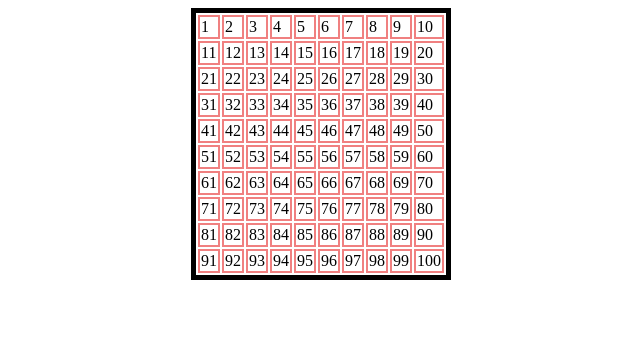
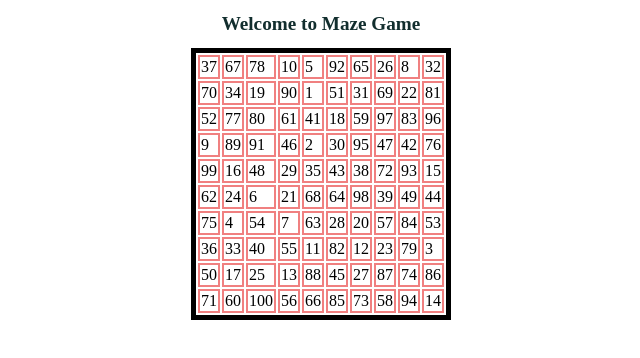
Before and after one commit to syedhsq25/html, a plain HTML site: page 6.html in a window 1280 px wide. Shown: the whole page, without its empty margins (319-959 px from the left). Drawn offline with Linux system fonts and the light colour scheme.

Commit message:
maze game random generated numbers

```diff
--- a/6.html
+++ b/6.html
@@ -5,6 +5,10 @@
     <meta name="viewport" content="width=device-width, initial-scale=1.0" />
     <title>Document</title>
     <style>
+      h1 {
+        color: rgb(18, 46, 46);
+        font-size: larger;
+      }
       table,
       tbody {
         border: 5px solid black;
@@ -18,6 +22,7 @@
   <body>
     <center>
       <div>
+        <h1>Welcome to Maze Game</h1>
         <table>
           <tbody id="game"></tbody>
         </table>
@@ -25,15 +30,22 @@
     </center>
   </body>
   <script>
+    const tableData = new Array(100);
+    for (let i = 0; i < tableData.length; i++) {
+      tableData[i] = i + 1;
+    }
+    tableData.sort((a, b) => Math.random() - 0.5);
+
     let table = document.getElementById("game");
     let row,
       col,
-      counter = 1;
+      counter = 0;
     for (let i = 1; i <= 10; i++) {
       row = document.createElement("tr");
       for (let j = 1; j <= 10; j++) {
         col = document.createElement("td");
-        col.innerText = counter++;
+        col.innerText = tableData[counter];
+        counter++;
         row.appendChild(col);
       }
       table.appendChild(row);
```
